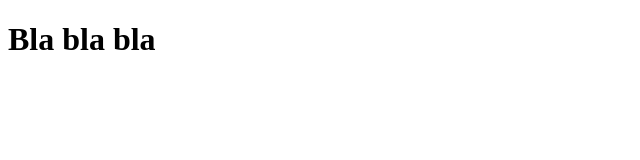
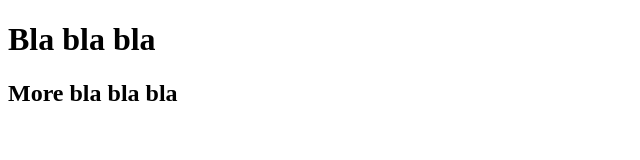
Before and after one commit to nico-dev-it/myFirstRepo, a plain HTML site: page index.html in a window 1280 px wide. Shown: the whole page, without its empty margins (0-640 px from the left). Drawn offline with Linux system fonts and the light colour scheme.

Commit message:
created h2 tag

```diff
--- a/index.html
+++ b/index.html
@@ -5,5 +5,6 @@
 </head>
 <body>
 	<h1>Bla bla bla</h1>
+	<h2>More bla bla bla</h2>
 </body>
 </html>
```
